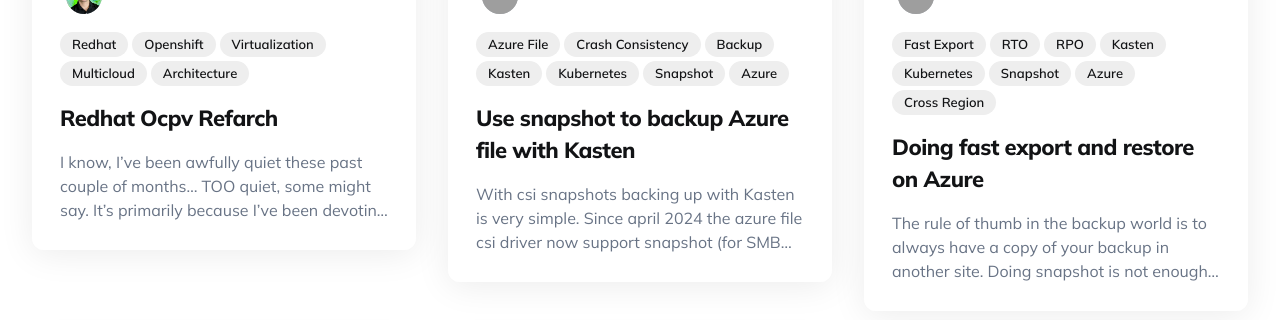
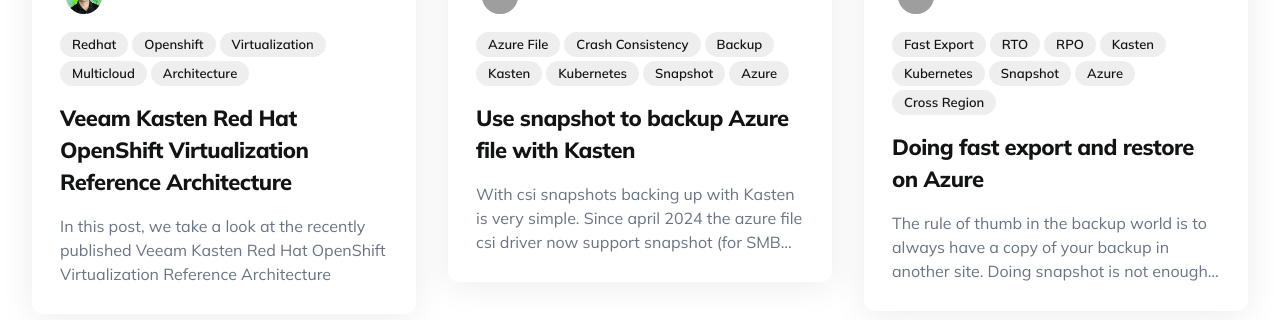
Before and after one commit to newellbrandon/kastendevhub.github.io, a Jekyll site: the page built from index.html, in a window 1280 px wide, cut to the strip 1065-1404 px from the top of the page. Shown: the top 320 px of the strip. Built offline with Jekyll 4.4.1, drawn with Linux system fonts in a browser that asks for light colours; the list of posts is cut into pages by our own code; grey boxes are pictures that could not be loaded.

Commit message:
Fixing RefArch Post title and description

```diff
--- a/_posts/2024-11-13-redhat-ocpv-refarch.markdown
+++ b/_posts/2024-11-13-redhat-ocpv-refarch.markdown
@@ -1,7 +1,7 @@
 ---
 layout: post
-title:
-description:
+title: Veeam Kasten Red Hat OpenShift Virtualization Reference Architecture
+description: In this post, we take a look at the recently published Veeam Kasten Red Hat OpenShift Virtualization Reference Architecture
 date: 2024-11-13 09:00:35 +0300
 author: mattslotten
 image: '/images/posts/2024-11-13-redhat-ocpv-refarch/veeam-kasten-and-red-hat-openshift-virtualization-reference-architecture.png'
```
